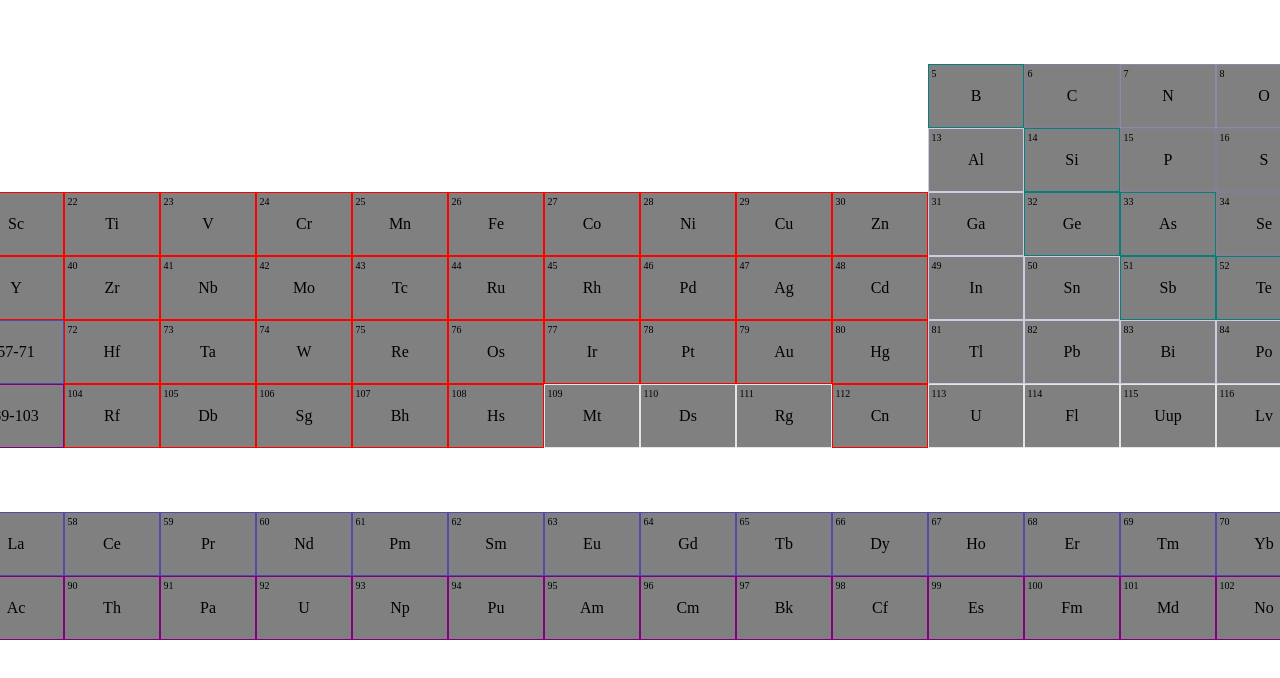
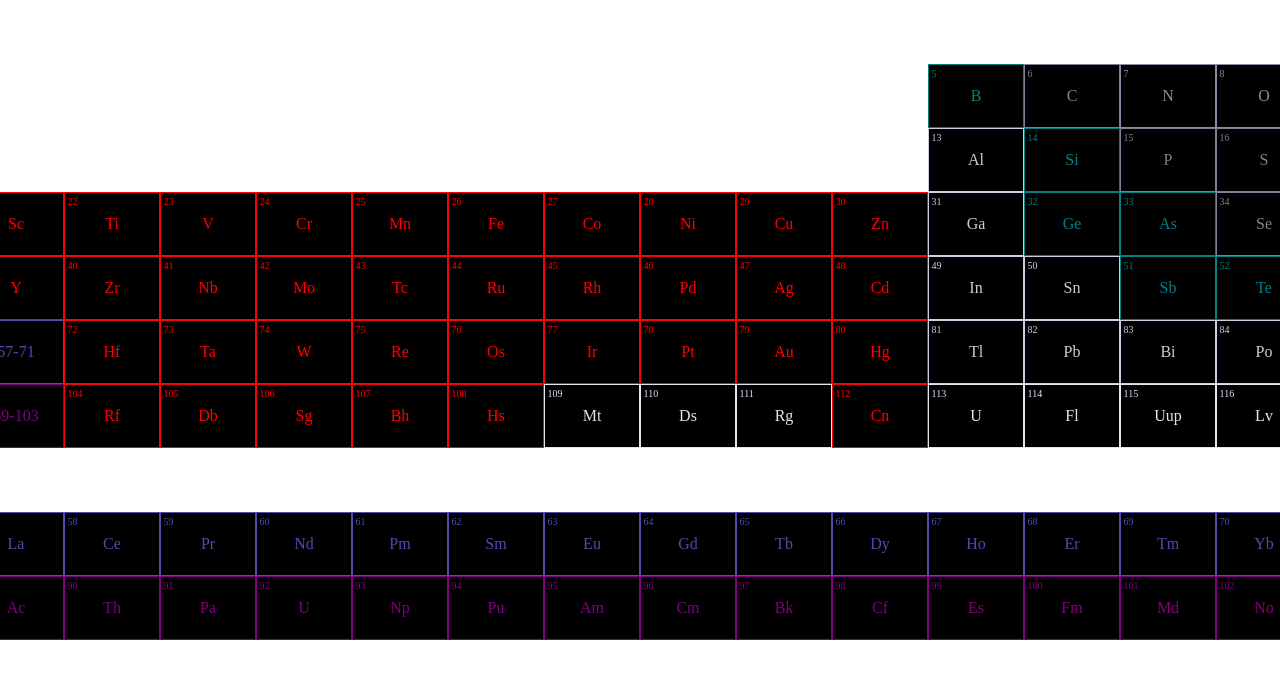
Before and after one commit to niyazieren/periodictable, a React (Create React App) app: page / in a window 1280 px wide. Shown: the top 678 px of the page. Built offline with nearby package versions, Linux system fonts and the light colour scheme.

Commit message:
Update App.js

```diff
--- a/src/components/App.js
+++ b/src/components/App.js
@@ -28,7 +28,8 @@ const App = () =>{
 						gridColumn: element.xpos,
 						gridRow: element.ypos,
 						borderColor : colorMap[element.category],
-						backgroundColor : "grey",
+						backgroundColor : "black",
+						color :colorMap[element.category]
 
 					}}
 				>
```
